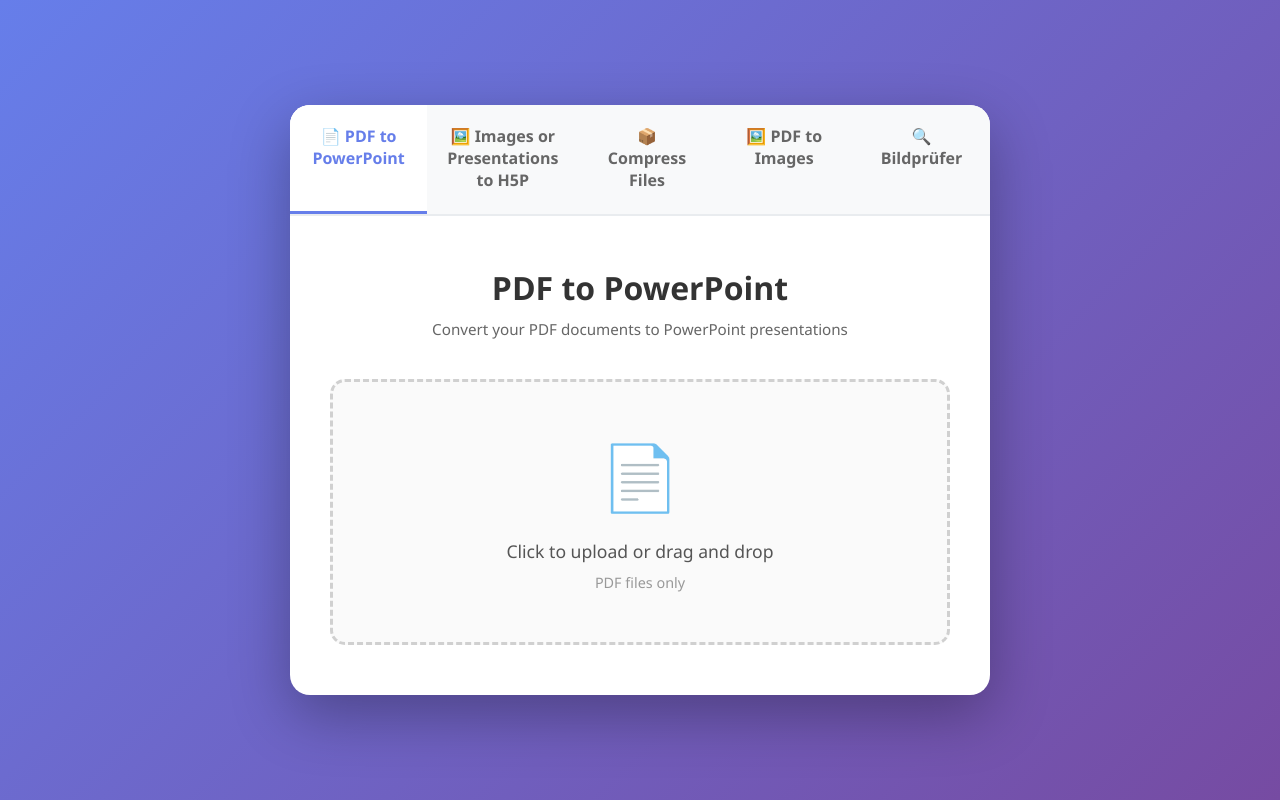
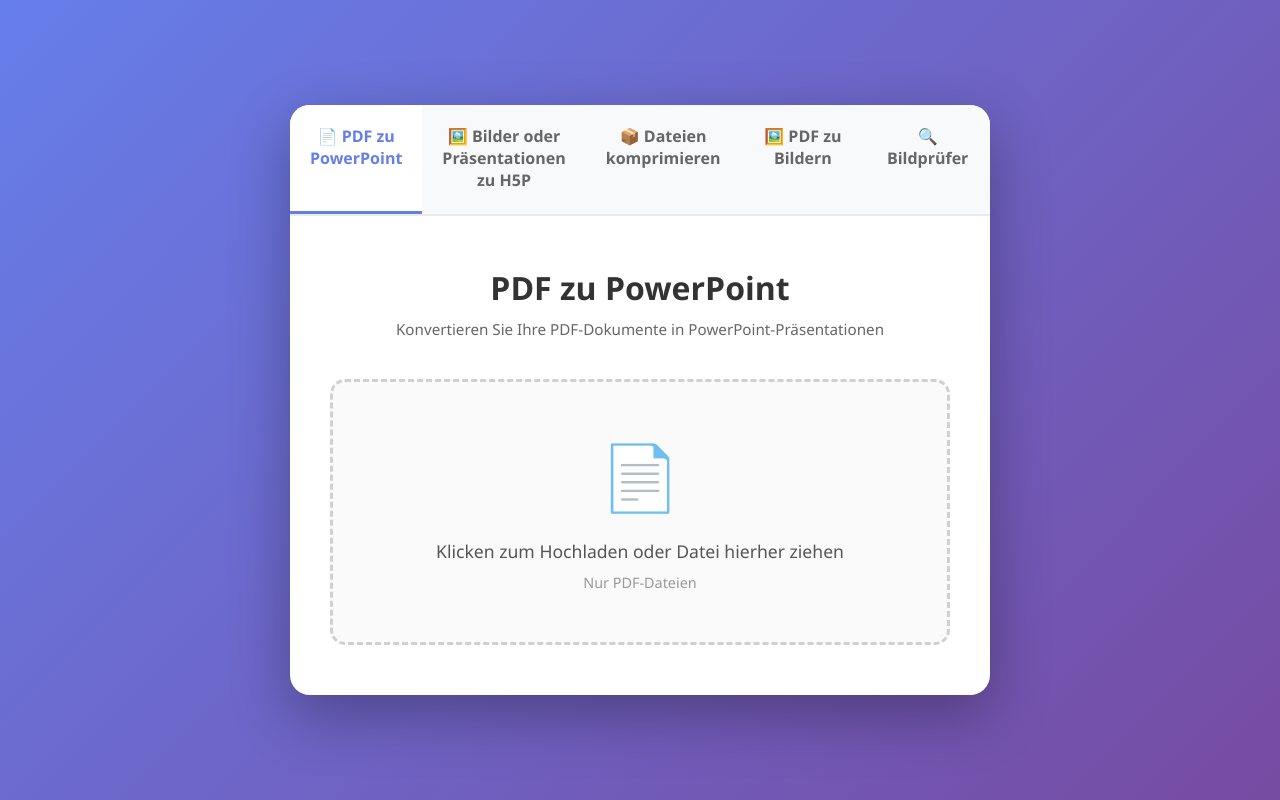
Before and after one commit to BVoermann/teaching_converter, a Django app: page / in a window 1280 px wide. Run offline with Django 4.2, Linux system fonts and the light colour scheme; some libraries are stand-ins or nearby versions.

Commit message:
translates everything the user can see to german

```diff
--- a/converter/templates/converter/upload.html
+++ b/converter/templates/converter/upload.html
@@ -1,9 +1,9 @@
 <!DOCTYPE html>
-<html lang="en">
+<html lang="de">
 <head>
     <meta charset="UTF-8">
     <meta name="viewport" content="width=device-width, initial-scale=1.0">
-    <title>File Converter</title>
+    <title>Dateikonverter</title>
     <style>
         * {
             margin: 0;
@@ -473,16 +473,16 @@
     <div class="container">
         <div class="tabs">
             <div class="tab active" data-tab="pdf-to-pptx">
-                <span>📄 PDF to PowerPoint</span>
+                <span>📄 PDF zu PowerPoint</span>
             </div>
             <div class="tab" data-tab="images-to-h5p">
-                <span>🖼️ Images or Presentations to H5P</span>
+                <span>🖼️ Bilder oder Präsentationen zu H5P</span>
             </div>
             <div class="tab" data-tab="compress-files">
-                <span>📦 Compress Files</span>
+                <span>📦 Dateien komprimieren</span>
             </div>
             <div class="tab" data-tab="pdf-to-images">
-                <span>🖼️ PDF to Images</span>
+                <span>🖼️ PDF zu Bildern</span>
             </div>
             <div class="tab" data-tab="image-checker">
                 <span>🔍 Bildprüfer</span>
@@ -491,24 +491,24 @@
 
         <!-- PDF to PPTX Tab Content -->
         <div class="tab-content active" id="pdf-to-pptx">
-            <h1>PDF to PowerPoint</h1>
-            <p class="subtitle">Convert your PDF documents to PowerPoint presentations</p>
+            <h1>PDF zu PowerPoint</h1>
+            <p class="subtitle">Konvertieren Sie Ihre PDF-Dokumente in PowerPoint-Präsentationen</p>
 
             <form id="pdfUploadForm" method="post" enctype="multipart/form-data">
                 {% csrf_token %}
                 <div class="upload-area" id="pdfUploadArea">
                     <div class="upload-icon">📄</div>
-                    <div class="upload-text">Click to upload or drag and drop</div>
-                    <div class="upload-hint">PDF files only</div>
+                    <div class="upload-text">Klicken zum Hochladen oder Datei hierher ziehen</div>
+                    <div class="upload-hint">Nur PDF-Dateien</div>
                     <input type="file" name="pdf_file" id="pdfFile" accept=".pdf" required>
                 </div>
                 <div class="file-list" id="pdfFileName"></div>
-                <button type="submit" class="convert-btn" id="pdfConvertBtn">Convert to PowerPoint</button>
+                <button type="submit" class="convert-btn" id="pdfConvertBtn">Zu PowerPoint konvertieren</button>
             </form>
 
             <div class="progress-container" id="pdfProgressContainer">
                 <div class="progress-label">
-                    <span id="pdfProgressLabel">Processing...</span>
+                    <span id="pdfProgressLabel">Verarbeitung...</span>
                     <span id="pdfProgressPercent">0%</span>
                 </div>
                 <div class="progress-bar-wrapper">
@@ -518,53 +518,53 @@
             </div>
 
             <div class="success-icon" id="pdfSuccessIcon">✓</div>
-            <button class="download-btn" id="pdfDownloadBtn">Download PowerPoint</button>
+            <button class="download-btn" id="pdfDownloadBtn">PowerPoint herunterladen</button>
             <div class="error-message" id="pdfErrorMessage"></div>
         </div>
 
         <!-- Images to H5P Tab Content -->
         <div class="tab-content" id="images-to-h5p">
-            <h1>Images or Presentations to H5P</h1>
-            <p class="subtitle">Convert your images or PPTX presentations to H5P interactive content</p>
+            <h1>Bilder oder Präsentationen zu H5P</h1>
+            <p class="subtitle">Konvertieren Sie Ihre Bilder oder PPTX-Präsentationen in interaktive H5P-Inhalte</p>
 
             <form id="h5pUploadForm" method="post" enctype="multipart/form-data">
                 {% csrf_token %}
                 <div class="upload-area" id="h5pUploadArea">
                     <div class="upload-icon">🖼️</div>
-                    <div class="upload-text">Click to upload or drag and drop</div>
-                    <div class="upload-hint">Multiple image and PPTX files</div>
+                    <div class="upload-text">Klicken zum Hochladen oder Dateien hierher ziehen</div>
+                    <div class="upload-hint">Mehrere Bild- und PPTX-Dateien</div>
                     <input type="file" name="image_files" id="imageFiles" accept="image/*,.pptx,application/vnd.openxmlformats-officedocument.presentationml.presentation" multiple>
                 </div>
                 <div class="file-list" id="h5pFileList"></div>
 
                 <div class="options-group" id="h5pOptions">
-                    <label class="option-label">Image Alignment</label>
+                    <label class="option-label">Bildausrichtung</label>
                     <div class="radio-group">
                         <div class="radio-option">
                             <input type="radio" id="alignLeft" name="alignment" value="left">
-                            <label for="alignLeft">Left</label>
+                            <label for="alignLeft">Links</label>
                         </div>
                         <div class="radio-option">
                             <input type="radio" id="alignMiddle" name="alignment" value="middle" checked>
-                            <label for="alignMiddle">Middle</label>
+                            <label for="alignMiddle">Mitte</label>
                         </div>
                         <div class="radio-option">
                             <input type="radio" id="alignRight" name="alignment" value="right">
-                            <label for="alignRight">Right</label>
+                            <label for="alignRight">Rechts</label>
                         </div>
                         <div class="radio-option">
                             <input type="radio" id="alignFullscreen" name="alignment" value="fullscreen">
-                            <label for="alignFullscreen">Fullscreen</label>
+                            <label for="alignFullscreen">Vollbild</label>
                         </div>
                     </div>
                 </div>
 
-                <button type="submit" class="convert-btn" id="h5pConvertBtn">Convert to H5P</button>
+                <button type="submit" class="convert-btn" id="h5pConvertBtn">Zu H5P konvertieren</button>
             </form>
 
             <div class="progress-container" id="h5pProgressContainer">
                 <div class="progress-label">
-                    <span id="h5pProgressLabel">Processing...</span>
+                    <span id="h5pProgressLabel">Verarbeitung...</span>
                     <span id="h5pProgressPercent">0%</span>
                 </div>
                 <div class="progress-bar-wrapper">
@@ -574,30 +574,30 @@
             </div>
 
             <div class="success-icon" id="h5pSuccessIcon">✓</div>
-            <button class="download-btn" id="h5pDownloadBtn">Download H5P</button>
+            <button class="download-btn" id="h5pDownloadBtn">H5P herunterladen</button>
             <div class="error-message" id="h5pErrorMessage"></div>
         </div>
 
         <!-- PDF to Images Tab Content -->
         <div class="tab-content" id="pdf-to-images">
-            <h1>PDF to Images</h1>
-            <p class="subtitle">Convert each page of your PDF to a PNG image</p>
+            <h1>PDF zu Bildern</h1>
+            <p class="subtitle">Konvertieren Sie jede Seite Ihrer PDF in ein PNG-Bild</p>
 
             <form id="pdfImagesUploadForm" method="post" enctype="multipart/form-data">
                 {% csrf_token %}
                 <div class="upload-area" id="pdfImagesUploadArea">
                     <div class="upload-icon">🖼️</div>
-                    <div class="upload-text">Click to upload or drag and drop</div>
-                    <div class="upload-hint">PDF files only</div>
+                    <div class="upload-text">Klicken zum Hochladen oder Datei hierher ziehen</div>
+                    <div class="upload-hint">Nur PDF-Dateien</div>
                     <input type="file" name="pdf_file_images" id="pdfImagesFile" accept=".pdf" required>
                 </div>
                 <div class="file-list" id="pdfImagesFileName"></div>
-                <button type="submit" class="convert-btn" id="pdfImagesConvertBtn">Convert to Images</button>
+                <button type="submit" class="convert-btn" id="pdfImagesConvertBtn">Zu Bildern konvertieren</button>
             </form>
 
             <div class="progress-container" id="pdfImagesProgressContainer">
                 <div class="progress-label">
-                    <span id="pdfImagesProgressLabel">Processing...</span>
+                    <span id="pdfImagesProgressLabel">Verarbeitung...</span>
                     <span id="pdfImagesProgressPercent">0%</span>
                 </div>
                 <div class="progress-bar-wrapper">
@@ -607,30 +607,30 @@
             </div>
 
             <div class="success-icon" id="pdfImagesSuccessIcon">✓</div>
-            <button class="download-btn" id="pdfImagesDownloadBtn">Download Images (ZIP)</button>
+            <button class="download-btn" id="pdfImagesDownloadBtn">Bilder herunterladen (ZIP)</button>
             <div class="error-message" id="pdfImagesErrorMessage"></div>
         </div>
 
         <!-- Compress Files Tab Content -->
         <div class="tab-content" id="compress-files">
-            <h1>Compress Files</h1>
-            <p class="subtitle">Shrink your images, videos, and audio files</p>
+            <h1>Dateien komprimieren</h1>
+            <p class="subtitle">Verkleinern Sie Ihre Bilder, Videos und Audiodateien</p>
 
             <form id="compressUploadForm" method="post" enctype="multipart/form-data">
                 {% csrf_token %}
                 <div class="upload-area" id="compressUploadArea">
                     <div class="upload-icon">📦</div>
-                    <div class="upload-text">Click to upload or drag and drop</div>
-                    <div class="upload-hint">Images, videos, and audio files</div>
+                    <div class="upload-text">Klicken zum Hochladen oder Dateien hierher ziehen</div>
+                    <div class="upload-hint">Bilder, Videos und Audiodateien</div>
                     <input type="file" name="compress_files" id="compressFiles" accept="image/*,video/*,audio/*" multiple>
                 </div>
                 <div class="file-list" id="compressFileList"></div>
-                <button type="submit" class="convert-btn" id="compressBtn">Compress Files</button>
+                <button type="submit" class="convert-btn" id="compressBtn">Dateien komprimieren</button>
             </form>
 
             <div class="progress-container" id="compressProgressContainer">
                 <div class="progress-label">
-                    <span id="compressProgressLabel">Processing...</span>
+                    <span id="compressProgressLabel">Verarbeitung...</span>
                     <span id="compressProgressPercent">0%</span>
                 </div>
                 <div class="progress-bar-wrapper">
@@ -640,7 +640,7 @@
             </div>
 
             <div class="success-icon" id="compressSuccessIcon">✓</div>
-            <button class="download-btn" id="compressDownloadBtn">Download Compressed Files</button>
+            <button class="download-btn" id="compressDownloadBtn">Komprimierte Dateien herunterladen</button>
             <div class="error-message" id="compressErrorMessage"></div>
         </div>
 
@@ -947,7 +947,7 @@
 
             // Validate that files are selected
             if (!selectedImages || selectedImages.length === 0) {
-                h5pErrorMessage.textContent = 'Please select at least one file to convert.';
+                h5pErrorMessage.textContent = 'Bitte wählen Sie mindestens eine Datei zum Konvertieren aus.';
                 h5pErrorMessage.style.display = 'block';
                 return;
             }
@@ -1143,7 +1143,7 @@
             e.preventDefault();
 
             if (!selectedCompressFiles || selectedCompressFiles.length === 0) {
-                compressErrorMessage.textContent = 'Please select at least one file to compress.';
+                compressErrorMessage.textContent = 'Bitte wählen Sie mindestens eine Datei zum Komprimieren aus.';
                 compressErrorMessage.style.display = 'block';
                 return;
             }
--- a/converter/views.py
+++ b/converter/views.py
@@ -32,7 +32,7 @@ def upload_pdf(request):
         # Generate unique task ID
         task_id = str(uuid.uuid4())
         _track_task_in_session(request, task_id)
-        conversion_progress[task_id] = {'status': 'uploading', 'progress': 0, 'message': 'Uploading file...'}
+        conversion_progress[task_id] = {'status': 'uploading', 'progress': 0, 'message': 'Datei wird hochgeladen...'}
 
         # Save uploaded PDF
         fs = FileSystemStorage()
@@ -76,7 +76,7 @@ def upload_pdf(request):
             conversion_progress[task_id] = {
                 'status': 'error',
                 'progress': 0,
-                'message': f'Error: {str(e)}'
+                'message': f'Fehler: {str(e)}'
             }
             return JsonResponse({'task_id': task_id, 'error': str(e)}, status=500)
 
@@ -87,7 +87,7 @@ def check_progress(request, task_id):
     """Endpoint to check conversion progress"""
     if task_id in conversion_progress:
         return JsonResponse(conversion_progress[task_id])
-    return JsonResponse({'status': 'not_found', 'message': 'Task not found'}, status=404)
+    return JsonResponse({'status': 'not_found', 'message': 'Aufgabe nicht gefunden'}, status=404)
 
 
 def download_file(request, task_id):
@@ -126,7 +126,7 @@ def download_file(request, task_id):
 
                 return response
 
-    return HttpResponse('PPTX file not found', status=404)
+    return HttpResponse('PPTX-Datei nicht gefunden', status=404)
 
 
 def upload_images_to_h5p(request):
@@ -245,7 +245,7 @@ def upload_images_to_h5p(request):
             h5p_conversion_progress[task_id] = {
                 'status': 'error',
                 'progress': 0,
-                'message': f'Error: {str(e)}'
+                'message': f'Fehler: {str(e)}'
             }
             return JsonResponse({'task_id': task_id, 'error': str(e)}, status=500)
 
@@ -256,7 +256,7 @@ def check_h5p_progress(request, task_id):
     """Endpoint to check H5P conversion progress"""
     if task_id in h5p_conversion_progress:
         return JsonResponse(h5p_conversion_progress[task_id])
-    return JsonResponse({'status': 'not_found', 'message': 'Task not found'}, status=404)
+    return JsonResponse({'status': 'not_found', 'message': 'Aufgabe nicht gefunden'}, status=404)
 
 
 def download_h5p_file(request, task_id):
@@ -307,7 +307,7 @@ def download_h5p_file(request, task_id):
 
                 return response
 
-    return HttpResponse('H5P file not found', status=404)
+    return HttpResponse('H5P-Datei nicht gefunden', status=404)
 
 
 def upload_compress(request):
@@ -317,7 +317,7 @@ def upload_compress(request):
         # Generate unique task ID
         task_id = str(uuid.uuid4())
         _track_task_in_session(request, task_id)
-        compress_conversion_progress[task_id] = {'status': 'uploading', 'progress': 0, 'message': 'Uploading files...'}
+        compress_conversion_progress[task_id] = {'status': 'uploading', 'progress': 0, 'message': 'Dateien werden hochgeladen...'}
 
         # Save uploaded files and filter to supported types
         fs = FileSystemStorage()
@@ -332,9 +332,9 @@ def upload_compress(request):
             compress_conversion_progress[task_id] = {
                 'status': 'error',
                 'progress': 0,
-                'message': 'No supported files found. Please upload images, videos, or audio files.'
+                'message': 'Keine unterstützten Dateien gefunden. Bitte laden Sie Bilder, Videos oder Audiodateien hoch.'
             }
-            return JsonResponse({'task_id': task_id, 'error': 'No supported files'}, status=400)
+            return JsonResponse({'task_id': task_id, 'error': 'Keine unterstützten Dateien'}, status=400)
 
         # Create output filename
         output_filename = f'compressed_{task_id}.zip'
@@ -375,7 +375,7 @@ def upload_compress(request):
             compress_conversion_progress[task_id] = {
                 'status': 'error',
                 'progress': 0,
-                'message': f'Error: {str(e)}'
+                'message': f'Fehler: {str(e)}'
             }
             return JsonResponse({'task_id': task_id, 'error': str(e)}, status=500)
 
@@ -385,7 +385,7 @@ def upload_compress(request):
 def check_compress_progress(request, task_id):
     if task_id in compress_conversion_progress:
         return JsonResponse(compress_conversion_progress[task_id])
-    return JsonResponse({'status': 'not_found', 'message': 'Task not found'}, status=404)
+    return JsonResponse({'status': 'not_found', 'message': 'Aufgabe nicht gefunden'}, status=404)
 
 
 def download_compress_file(request, task_id):
@@ -423,7 +423,7 @@ def download_compress_file(request, task_id):
 
                 return response
 
-    return HttpResponse('Compressed file not found', status=404)
+    return HttpResponse('Komprimierte Datei nicht gefunden', status=404)
 
 
 def upload_pdf_images(request):
@@ -432,7 +432,7 @@ def upload_pdf_images(request):
 
         task_id = str(uuid.uuid4())
         _track_task_in_session(request, task_id)
-        pdf_images_progress[task_id] = {'status': 'uploading', 'progress': 0, 'message': 'Uploading file...'}
+        pdf_images_progress[task_id] = {'status': 'uploading', 'progress': 0, 'message': 'Datei wird hochgeladen...'}
 
         fs = FileSystemStorage()
         pdf_filename = fs.save(pdf_file.name, pdf_file)
@@ -471,7 +471,7 @@ def upload_pdf_images(request):
             pdf_images_progress[task_id] = {
                 'status': 'error',
                 'progress': 0,
-                'message': f'Error: {str(e)}'
+                'message': f'Fehler: {str(e)}'
             }
             return JsonResponse({'task_id': task_id, 'error': str(e)}, status=500)
 
@@ -481,7 +481,7 @@ def upload_pdf_images(request):
 def check_pdf_images_progress(request, task_id):
     if task_id in pdf_images_progress:
         return JsonResponse(pdf_images_progress[task_id])
-    return JsonResponse({'status': 'not_found', 'message': 'Task not found'}, status=404)
+    return JsonResponse({'status': 'not_found', 'message': 'Aufgabe nicht gefunden'}, status=404)
 
 
 def download_pdf_images_file(request, task_id):
@@ -516,7 +516,7 @@ def download_pdf_images_file(request, task_id):
 
                 return response
 
-    return HttpResponse('PDF images file not found', status=404)
+    return HttpResponse('PDF-Bilder-Datei nicht gefunden', status=404)
 
 
 def _cleanup_task(task_id):
```
